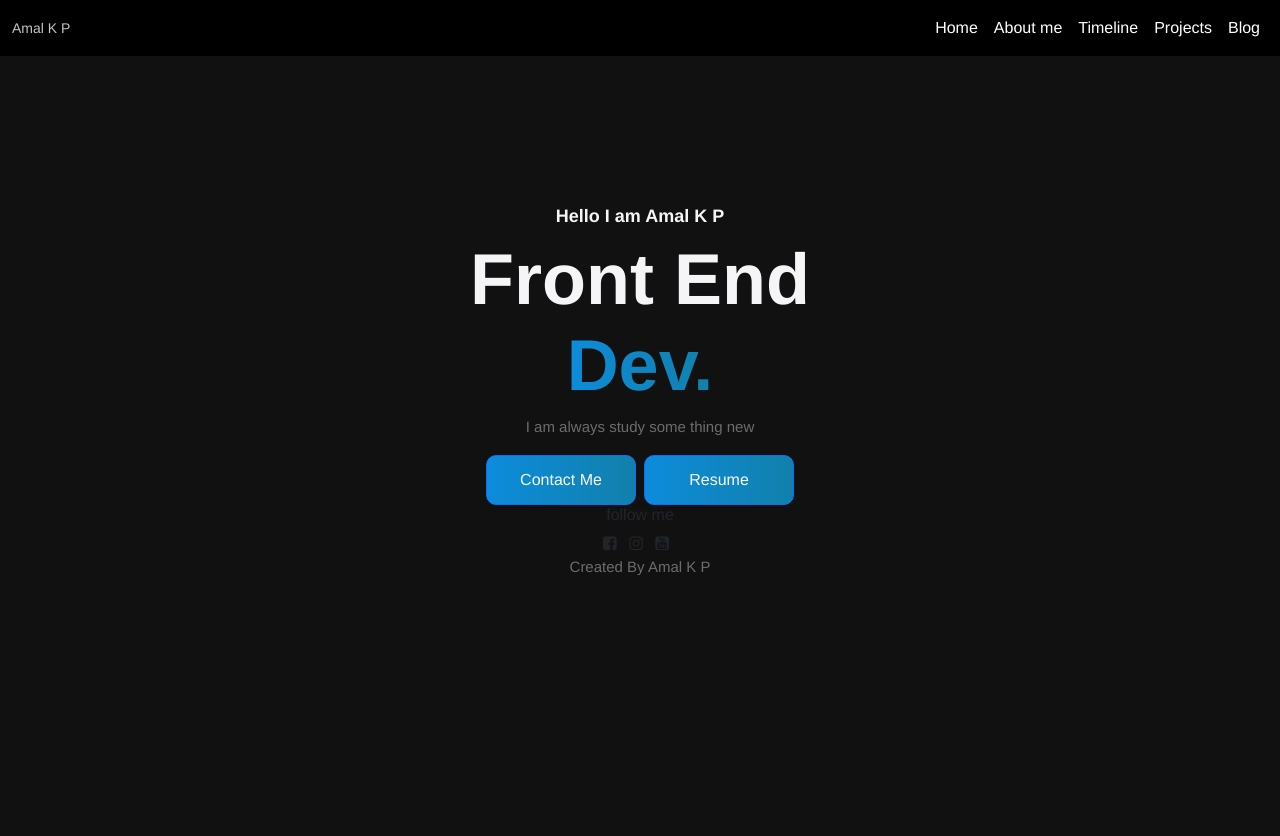
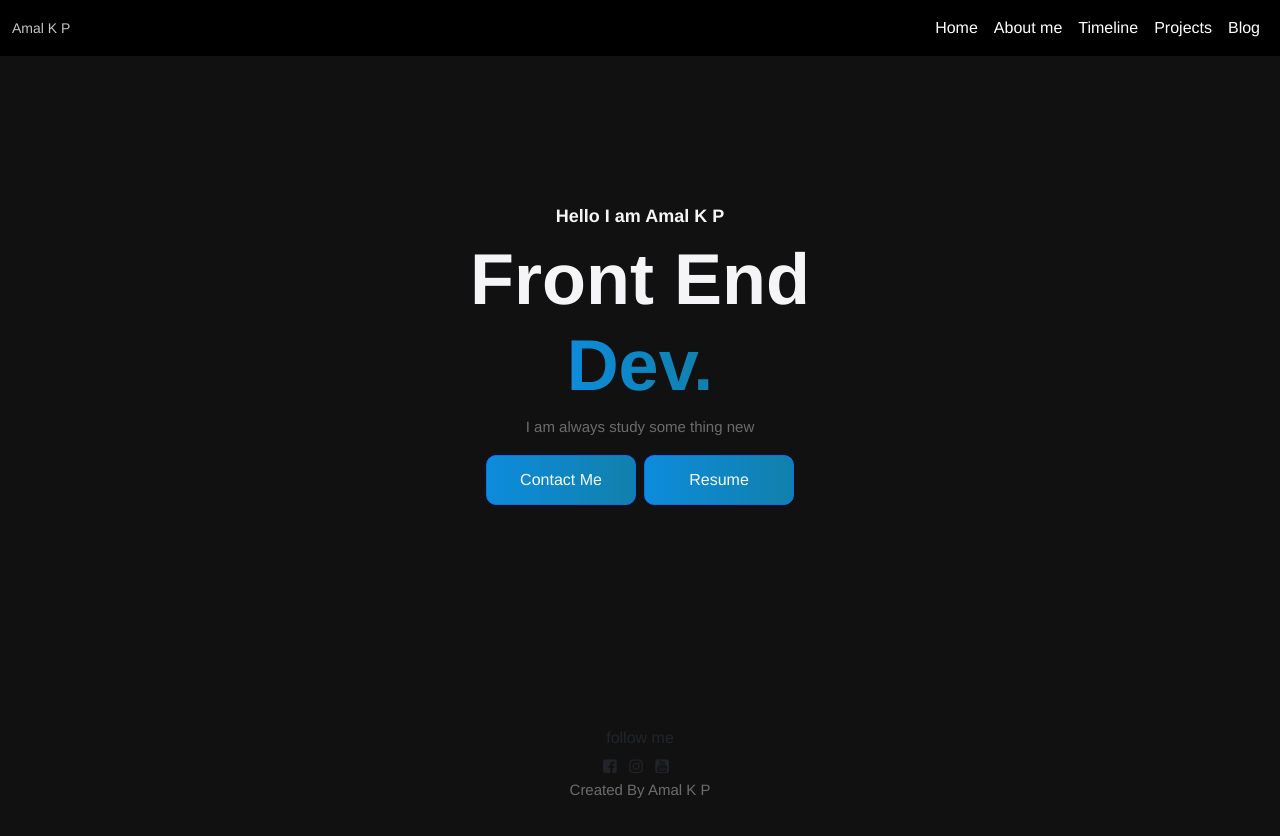
Before and after one commit to amalkochuparambilp/my-web, a plain HTML site: page index.html in a window 1280 px wide. Drawn offline with nearby package versions, Linux system fonts and the light colour scheme.

Commit message:
ft pa 20

```diff
--- a/style/styles.css
+++ b/style/styles.css
@@ -64,3 +64,7 @@ body{
     width: 150px;
     border-radius: 10px;
 }
+
+.footer{
+    padding: 20%;
+}
```
